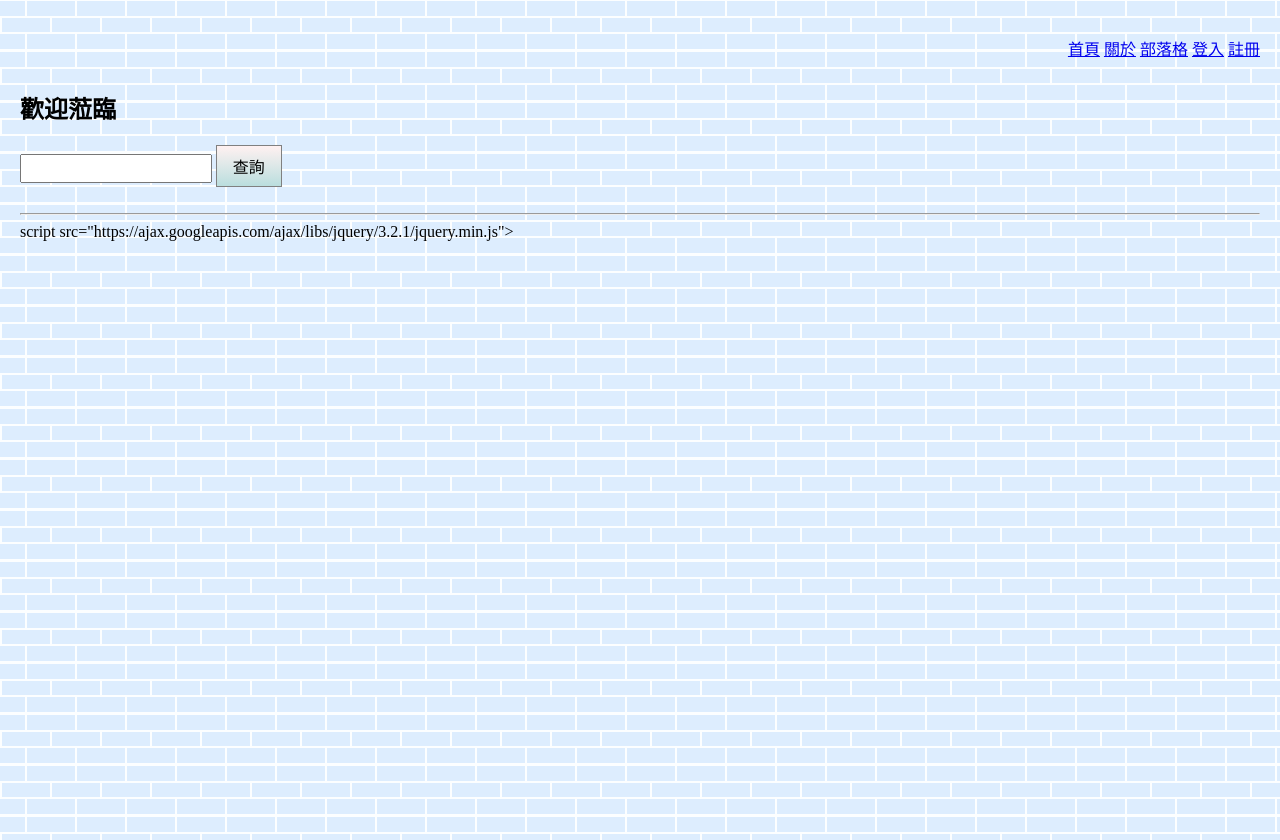
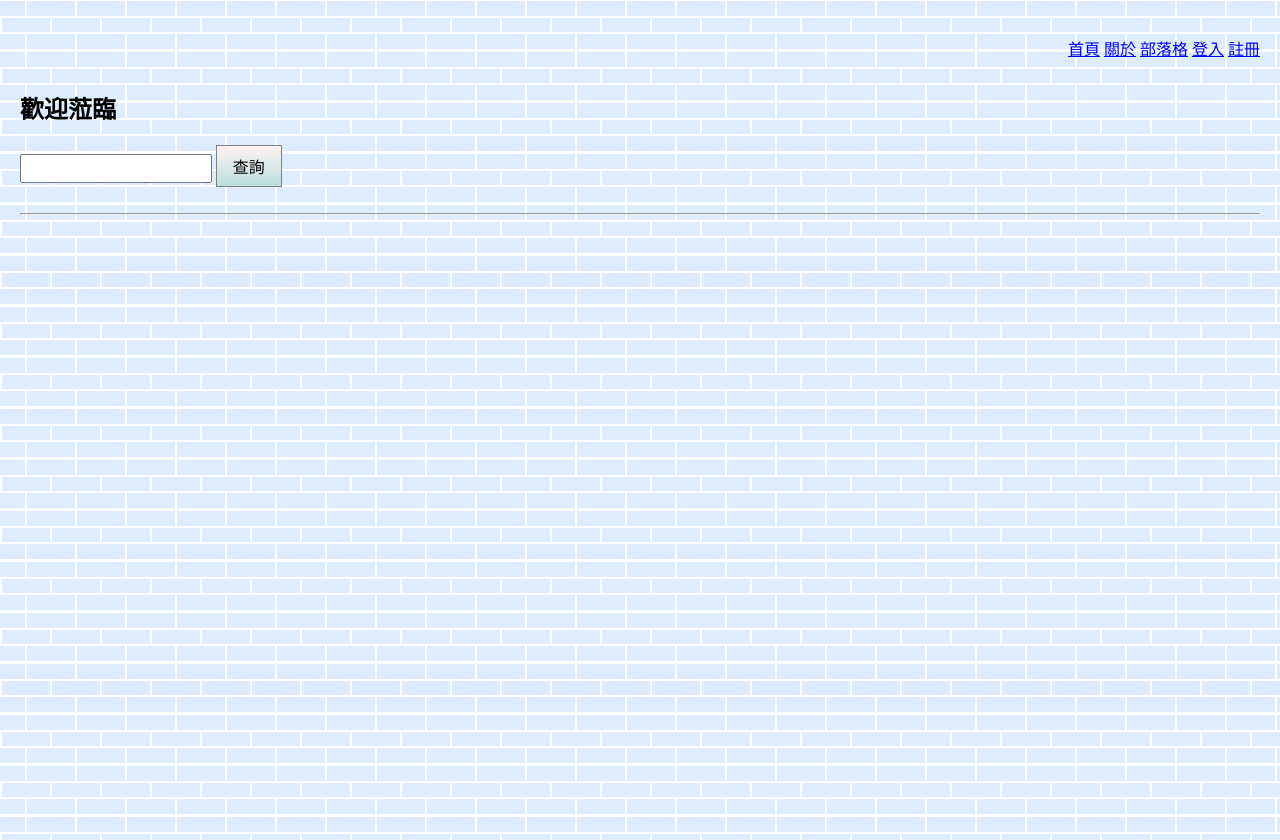
Before and after one commit to shawn1wugm/blog, a Django app: page /article/ in a window 1280 px wide. Run offline with Django 3.2, Linux system fonts and the light colour scheme; data that the repository does not hold is empty; some libraries are stand-ins or nearby versions.

Commit message:
hotfix <

```diff
--- a/blog/article/templates/article/article.html
+++ b/blog/article/templates/article/article.html
@@ -35,6 +35,6 @@
 {% endfor %}
 {% endblock %}
 {% block script %}
-script src="https://ajax.googleapis.com/ajax/libs/jquery/3.2.1/jquery.min.js"></script>
+<script src="https://ajax.googleapis.com/ajax/libs/jquery/3.2.1/jquery.min.js"></script>
 <script src={% static 'main/js/deleteConfirm.js' %}></script>
 {% endblock %}
```
